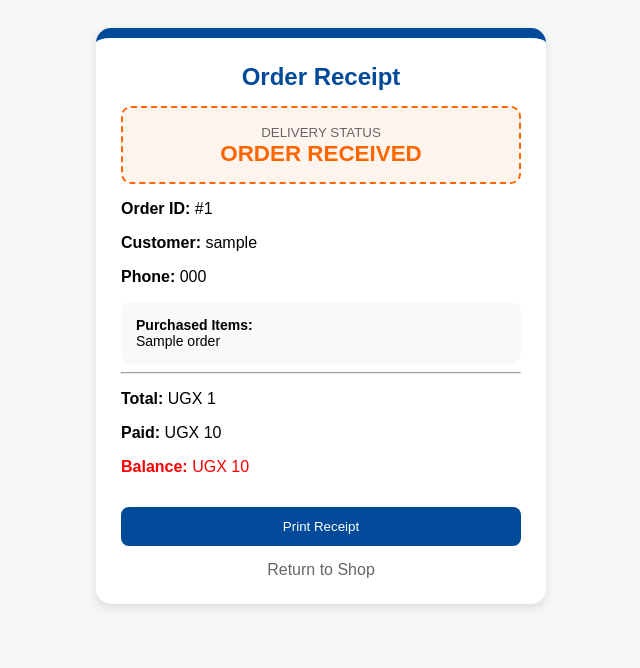
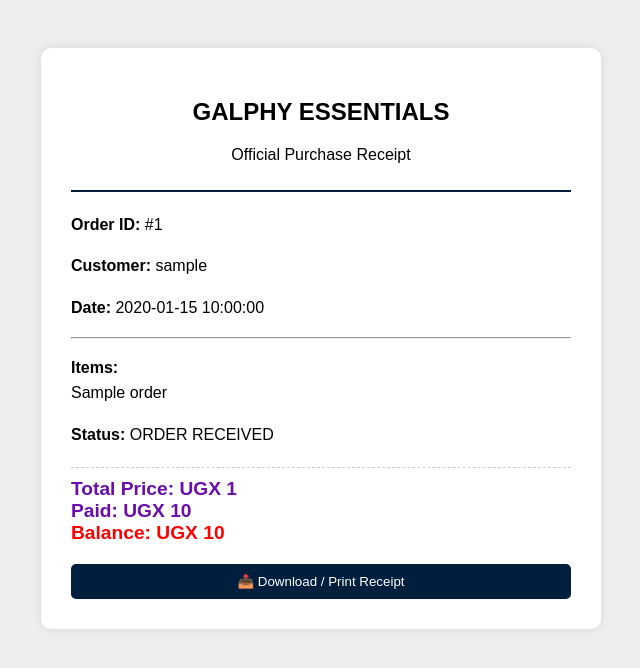
Before and after one commit to FAR-ANALYST/phionah-plastics, a Flask app: template templates/receipt.html in a window 1280 px wide. Shown: the top 668 px of the page, without its empty margins (319-959 px from the left). Run offline with Flask 3, Linux system fonts and the light colour scheme; the template is opened without the code that fills it: most values are stand-ins (such as "Sample title", 1, 10 or a date in 2020).

Commit message:
Update receipt.html

```diff
--- a/templates/receipt.html
+++ b/templates/receipt.html
@@ -1,33 +1,37 @@
 <!DOCTYPE html>
 <html>
 <head>
-    <meta name="viewport" content="width=device-width, initial-scale=1.0">
-    <title>Receipt - Phionah's Shops</title>
+    <title>Receipt - Galphy Essentials</title>
     <style>
-        body { font-family: sans-serif; background: #f4f7f6; padding: 20px; display: flex; justify-content: center; }
-        .receipt-card { background: white; padding: 25px; border-radius: 15px; width: 100%; max-width: 400px; box-shadow: 0 4px 10px rgba(0,0,0,0.1); border-top: 10px solid #004a99; }
-        .status-box { background: #fff5ee; border: 2px dashed #ff6600; padding: 15px; margin: 15px 0; border-radius: 10px; text-align: center; }
-        .item-list { background: #f9f9f9; padding: 15px; border-radius: 10px; font-size: 14px; }
-        .btn-print { background: #004a99; color: white; width: 100%; padding: 12px; border: none; border-radius: 8px; cursor: pointer; margin-top: 15px; }
+        body { font-family: sans-serif; padding: 40px; background: #eee; }
+        .receipt-card { background: white; max-width: 500px; margin: auto; padding: 30px; border-radius: 10px; box-shadow: 0 0 10px rgba(0,0,0,0.1); }
+        .header { text-align: center; border-bottom: 2px solid #001f3f; padding-bottom: 10px; }
+        .details { margin: 20px 0; line-height: 1.6; }
+        .total { font-size: 1.2rem; font-weight: bold; color: #6a0dad; border-top: 1px dashed #ccc; padding-top: 10px; }
+        .btn-print { background: #001f3f; color: white; padding: 10px 20px; border: none; border-radius: 5px; cursor: pointer; width: 100%; margin-top: 20px; }
+        @media print { .btn-print { display: none; } body { background: white; padding: 0; } }
     </style>
 </head>
 <body>
     <div class="receipt-card">
-        <h2 style="text-align: center; color: #004a99; margin: 0;">Order Receipt</h2>
-        <div class="status-box">
-            <small style="color: #666; text-transform: uppercase;">Delivery Status</small><br>
-            <strong style="color: #ff6600; font-size: 1.4em;">{{ order.status }}</strong>
+        <div class="header">
+            <h2>GALPHY ESSENTIALS</h2>
+            <p>Official Purchase Receipt</p>
         </div>
-        <p><strong>Order ID:</strong> #{{ order.order_id }}</p>
-        <p><strong>Customer:</strong> {{ order.username }}</p>
-        <p><strong>Phone:</strong> {{ order.phone }}</p>
-        <div class="item-list"><strong>Purchased Items:</strong><br>{{ order.item_name }}</div>
-        <hr>
-        <p><strong>Total:</strong> UGX {{ "{:,}".format(order.total_price) }}</p>
-        <p><strong>Paid:</strong> UGX {{ "{:,}".format(order.amount_paid) }}</p>
-        <p style="color: red;"><strong>Balance:</strong> UGX {{ "{:,}".format(order.balance) }}</p>
-        <button class="btn-print" onclick="window.print()">Print Receipt</button>
-        <a href="/" style="display: block; text-align: center; margin-top: 15px; color: #666; text-decoration: none;">Return to Shop</a>
+        <div class="details">
+            <p><strong>Order ID:</strong> #{{ order.id }}</p>
+            <p><strong>Customer:</strong> {{ order.username }}</p>
+            <p><strong>Date:</strong> {{ order.created_at }}</p>
+            <hr>
+            <p><strong>Items:</strong><br>{{ order.item_name }}</p>
+            <p><strong>Status:</strong> {{ order.status }}</p>
+        </div>
+        <div class="total">
+            Total Price: UGX {{ "{:,}".format(order.total_price) }}<br>
+            Paid: UGX {{ "{:,}".format(order.amount_paid) }}<br>
+            <span style="color:red">Balance: UGX {{ "{:,}".format(order.balance) }}</span>
+        </div>
+        <button class="btn-print" onclick="window.print()">📥 Download / Print Receipt</button>
     </div>
 </body>
 </html>
```
